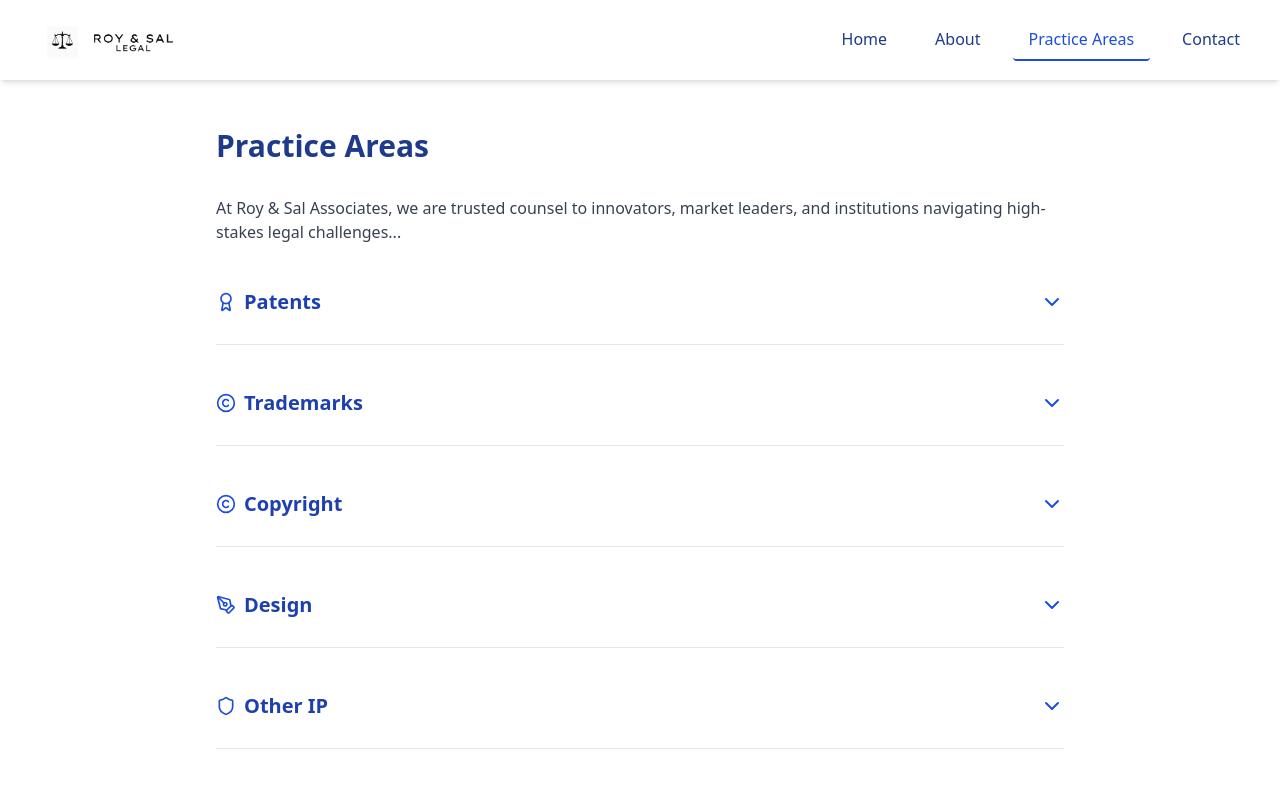
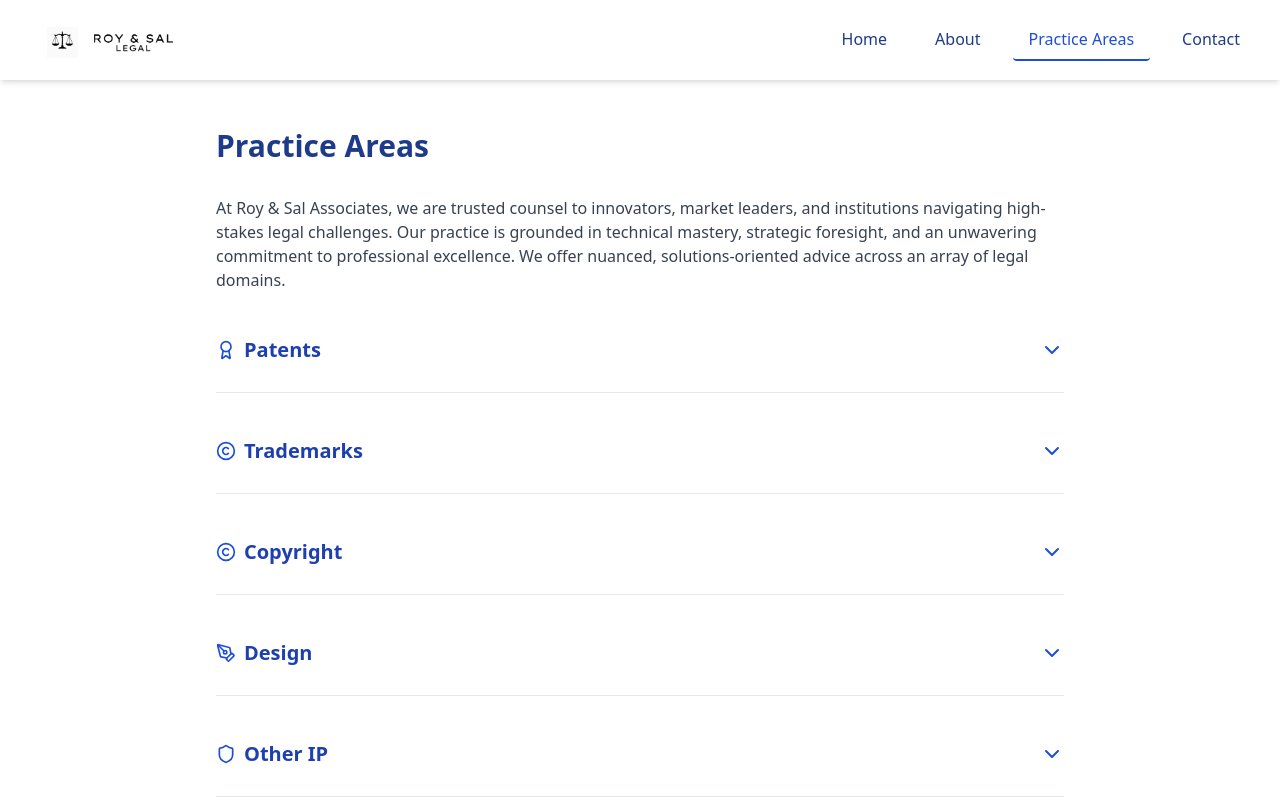
Before and after one commit to roysallegal/roysalLegal, a React (Vite) app: page /roysalLegal/practice-areas in a window 1280 px wide. Shown: the top 797 px of the page. Built offline with nearby package versions, Linux system fonts and the light colour scheme.

Commit message:
PA content change

```diff
--- a/src/pages/PracticeAreas.jsx
+++ b/src/pages/PracticeAreas.jsx
@@ -100,7 +100,7 @@ export default function PracticeAreas() {
     >
       <h1 className="text-3xl font-semibold text-blue-900 dark:text-white mb-4">Practice Areas</h1>
       <p className="text-gray-700 dark:text-gray-300 mb-8">
-        At Roy & Sal Associates, we are trusted counsel to innovators, market leaders, and institutions navigating high-stakes legal challenges...
+        At Roy & Sal Associates, we are trusted counsel to innovators, market leaders, and institutions navigating high-stakes legal challenges. Our practice is grounded in technical mastery, strategic foresight, and an unwavering commitment to professional excellence. We offer nuanced, solutions-oriented advice across an array of legal domains.
       </p>
 
       {areas.map((area, index) => (
```
